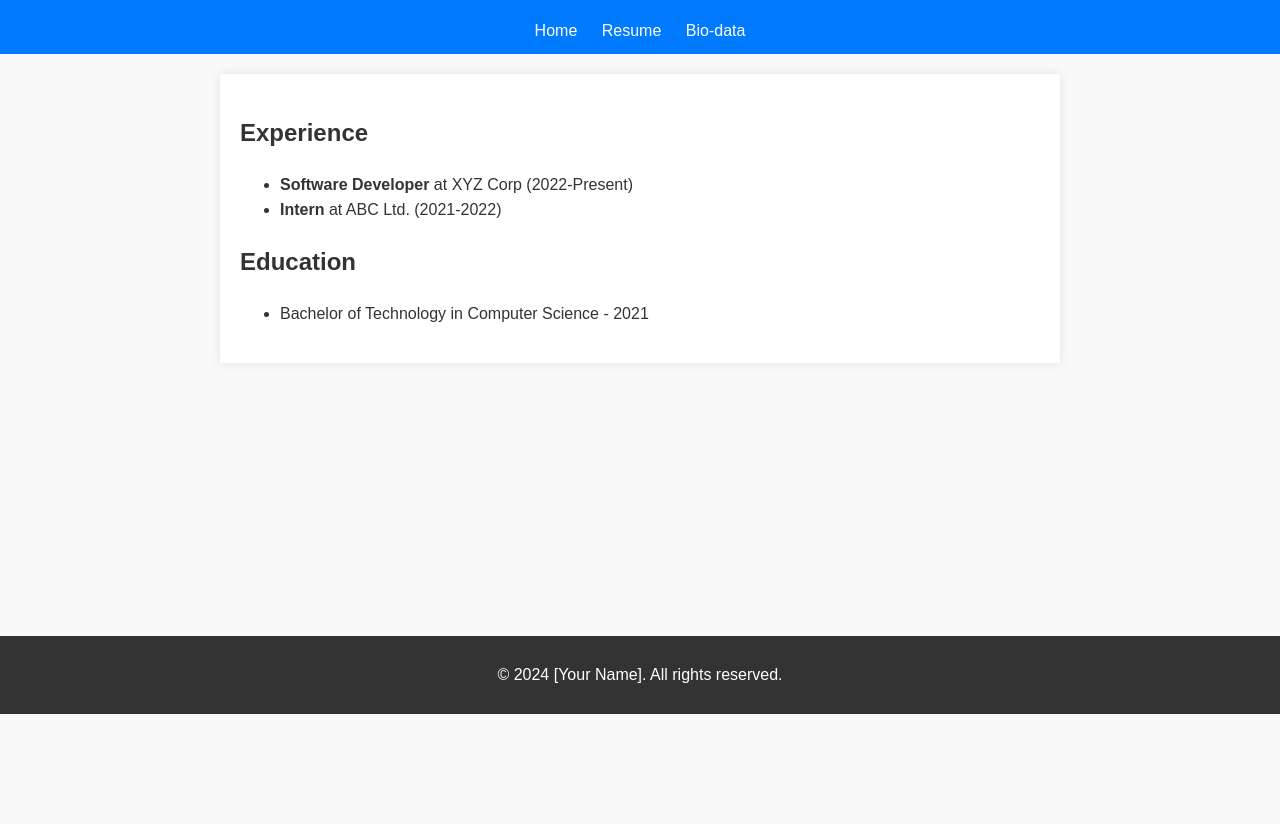
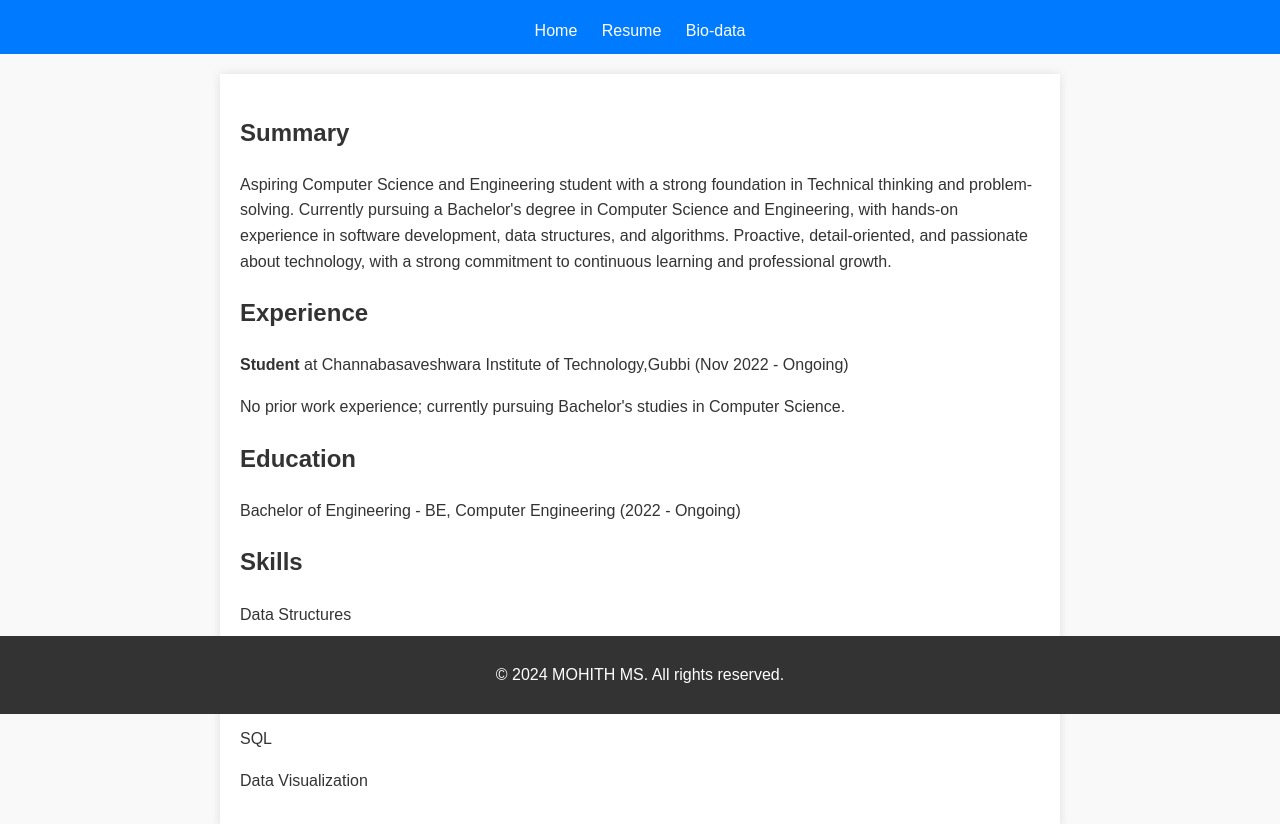
Before and after one commit to Mohith21504/resume_website1, a plain HTML site: page resume.html in a window 1280 px wide. Shown: the part 86-910 px from the top of the page. Before the commit the page ends 800 px from the top, so only its background shows below. Drawn offline with Linux system fonts and the light colour scheme.

Commit message:
Update resume.html

```diff
--- a/resume.html
+++ b/resume.html
@@ -16,18 +16,29 @@
 </nav>
 </header>
 <main>
+<h2>Summary</h2>
+<p>Aspiring Computer Science and Engineering student with a strong foundation
+in Technical thinking and problem-solving. Currently pursuing a Bachelor's degree in
+Computer Science and Engineering, with hands-on experience in software development, data
+structures, and algorithms. Proactive, detail-oriented, and passionate about technology, with a
+strong commitment to continuous learning and professional growth.</p>
 <h2>Experience</h2>
-        <ul>
-            <li><strong>Software Developer</strong> at XYZ Corp (2022-Present)</li>
-            <li><strong>Intern</strong> at ABC Ltd. (2021-2022)</li>
-        </ul>
+<p><strong>Student</strong> at Channabasaveshwara Institute of Technology,Gubbi
+(Nov 2022 - Ongoing)</p>
+<p>No prior work experience; currently pursuing Bachelor's studies in Computer
+Science.</p>
 <h2>Education</h2>
-        <ul>
-            <li>Bachelor of Technology in Computer Science - 2021</li>
-        </ul>
+<p>Bachelor of Engineering - BE, Computer Engineering (2022 -
+Ongoing)</p>
+<h2>Skills</h2>
+<p>Data Structures</p>
+<p>Python</p>
+<P>C</P>
+<p>SQL</p>
+<p>Data Visualization</p>
 </main>
 <footer>
-        <p>&copy; 2024 [Your Name]. All rights reserved.</p>
+<p>&copy; 2024 MOHITH MS. All rights reserved.</p>
 </footer>
 </body>
 </html>
```
Lines whose indentation alone changed are shown as unchanged.
